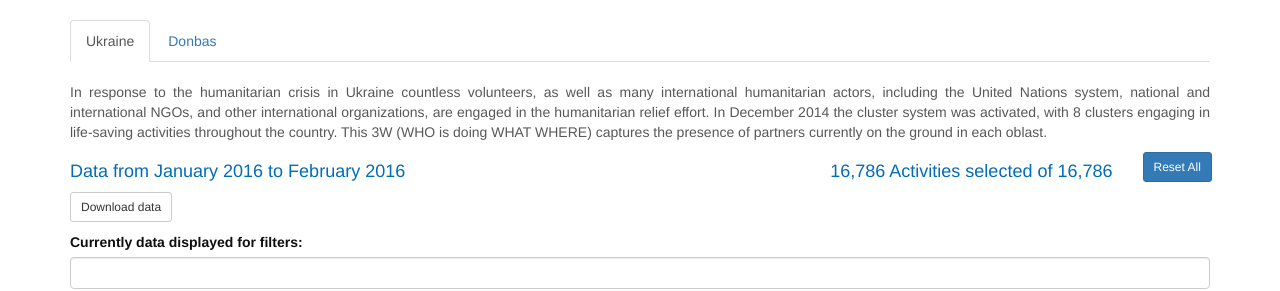
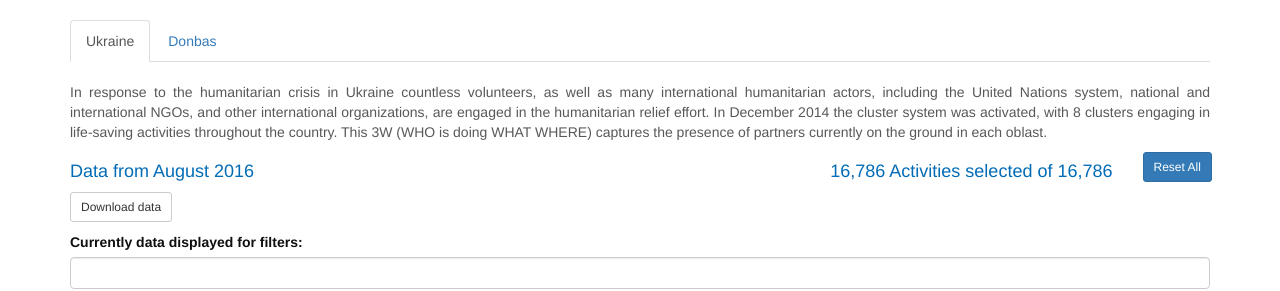
Before and after one commit to denysboiko/reach-ukr-un-3w, a Django app: page / in a window 1280 px wide. Shown: the part 51-342 px from the top of the page. Run offline with Django 3.2, Linux system fonts and the light colour scheme; some libraries are stand-ins or nearby versions.

Commit message:
text editing

```diff
--- a/templates/home.html
+++ b/templates/home.html
@@ -27,7 +27,7 @@
 			</div>
 			<div class="row">
 				<div class="col-md-6" align="left">
-					<h4 data-i18n="Data from January 2016 to February 2016"></h4>
+					<h4 data-i18n="Data from August 2016"></h4>
 				</div>
 				<div id="count-info" class="col-md-5" align="right">
 
```
